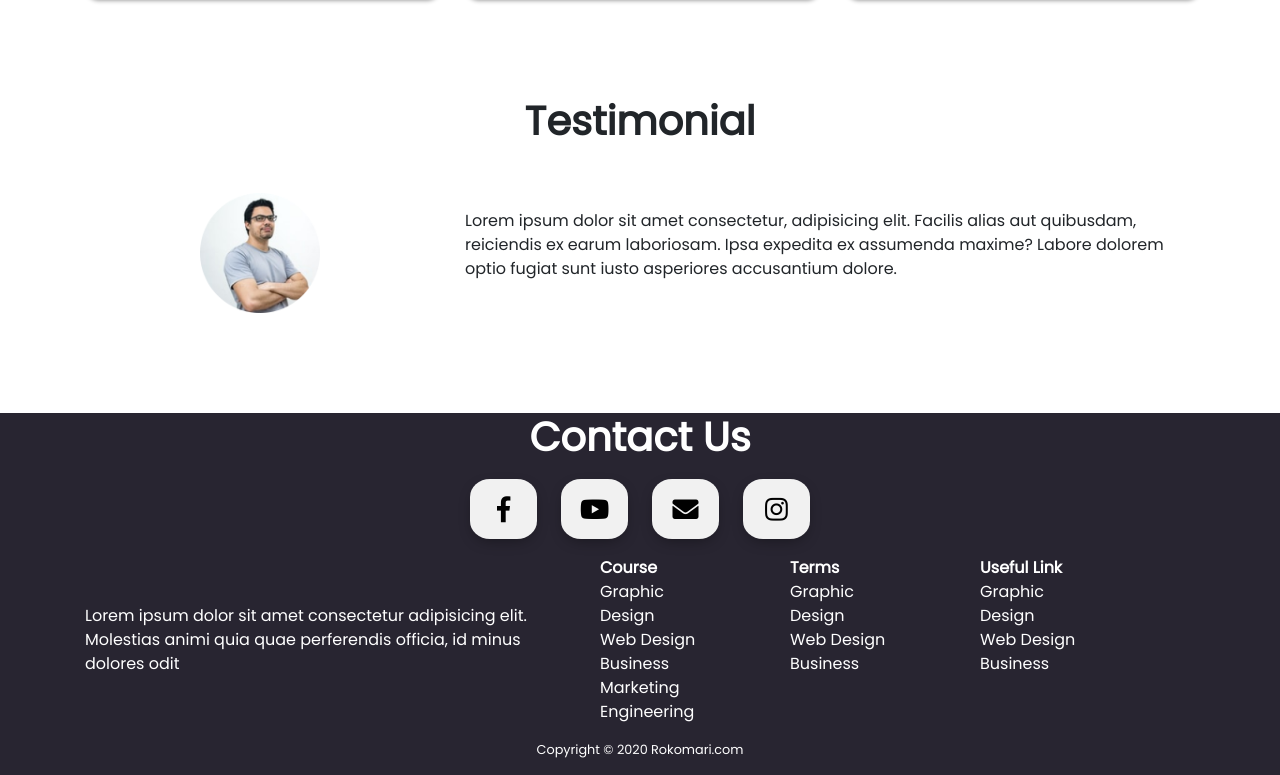
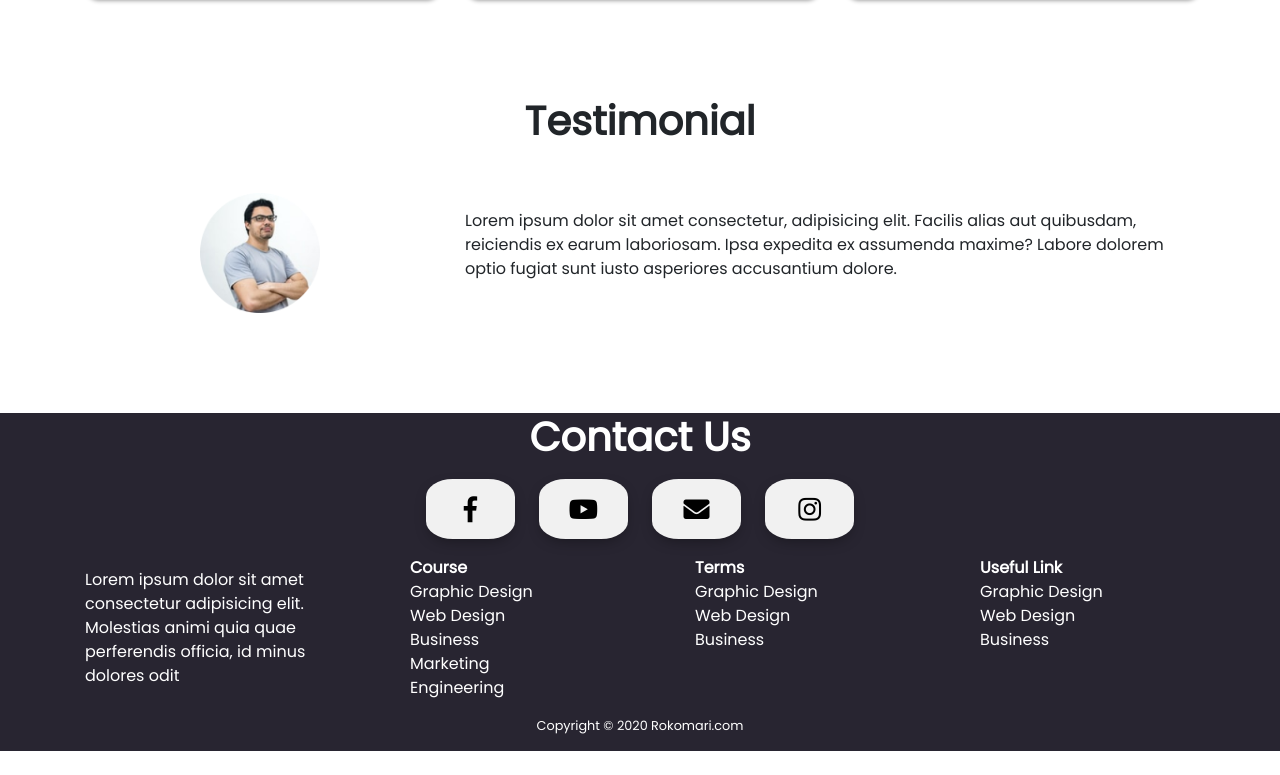
Before and after one commit to ZaimaSartajTaheri/E_school, a plain HTML site: page index.html in a window 1280 px wide. Shown: the part 1370-2145 px from the top of the page. After the commit the page ends 2121 px from the top, so only its background shows below. Drawn offline with nearby package versions, Linux system fonts and the light colour scheme.

Commit message:
first commit

```diff
--- a/index.html
+++ b/index.html
@@ -206,10 +206,10 @@
         </a>
       </div>
         <div class="row references">
-          <div class="col-5 d-flex justify-content-center align-items-center">
+          <div class="col-3 d-flex justify-content-center align-items-center">
               <p>Lorem ipsum dolor sit amet consectetur adipisicing elit. Molestias animi quia quae perferendis officia, id minus dolores odit</p>
           </div>
-          <div class="col-2">
+          <div class="col-3">
               <ul>
                   <li>Course</li>
                   <li>Graphic Design</li>
@@ -220,7 +220,7 @@
 
               </ul>
           </div>
-          <div class="col-2">
+          <div class="col-3">
               <ul>
                   <li>Terms</li>
                   <li>Graphic Design</li>
@@ -229,7 +229,7 @@
 
               </ul>
           </div>
-          <div class="col-2">
+          <div class="col-3">
               <ul>
                   <li>Useful Link</li>
                   <li>Graphic Design</li>
--- a/style.css
+++ b/style.css
@@ -1,5 +1,6 @@
 body{
     font-family: 'Poppins', sans-serif;
+    overflow-x:hidden;
 
   }
 h1{
@@ -72,8 +73,8 @@ button{
 
 .lower-body .link{
   display: inline-block;
-  width: 6%;
-  height: 6%;
+  width: 8%;
+  height: 8%;
   background-color: #f1f1f1;
   margin: 10px;
   border-radius: 30%;
```
